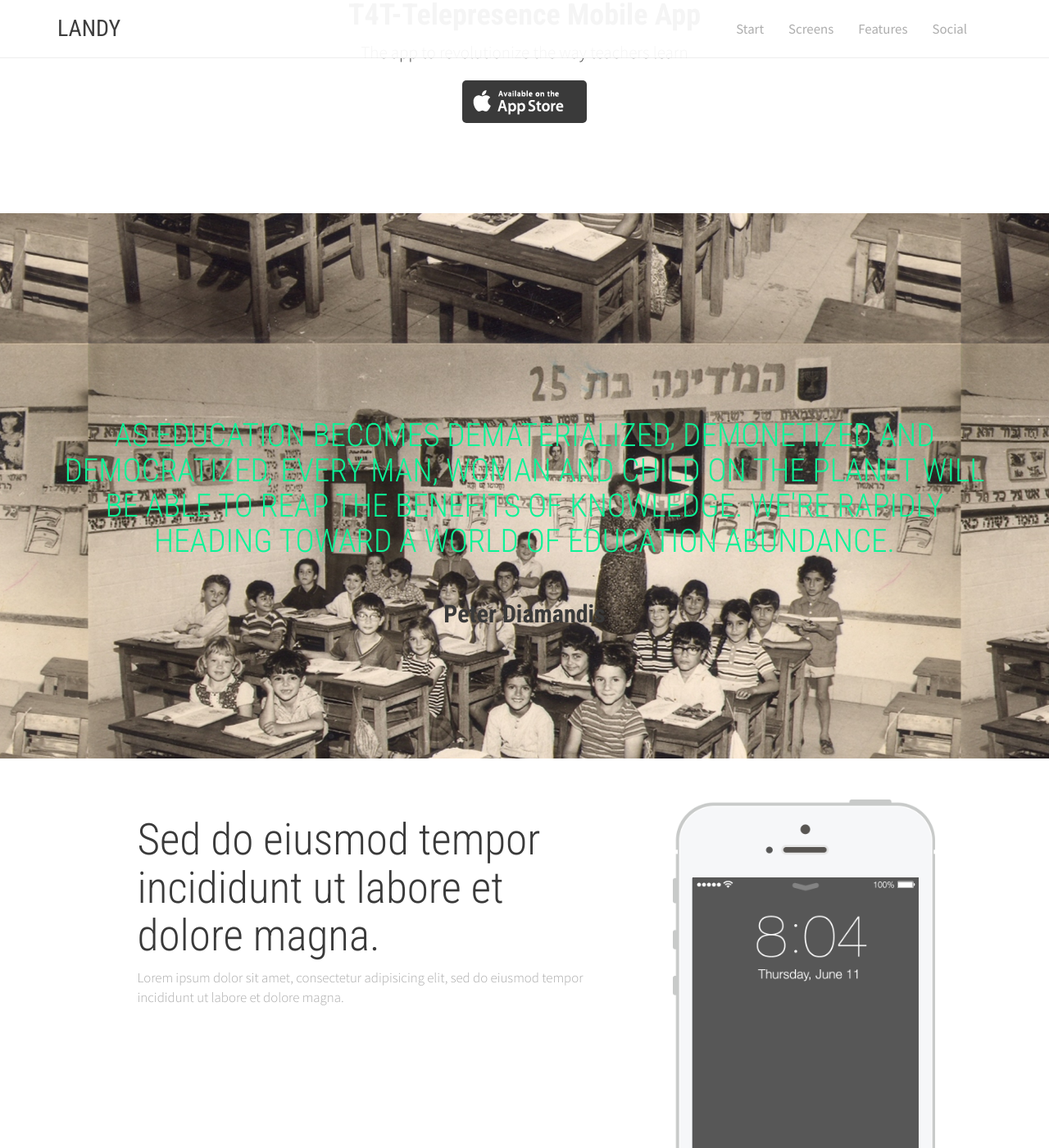
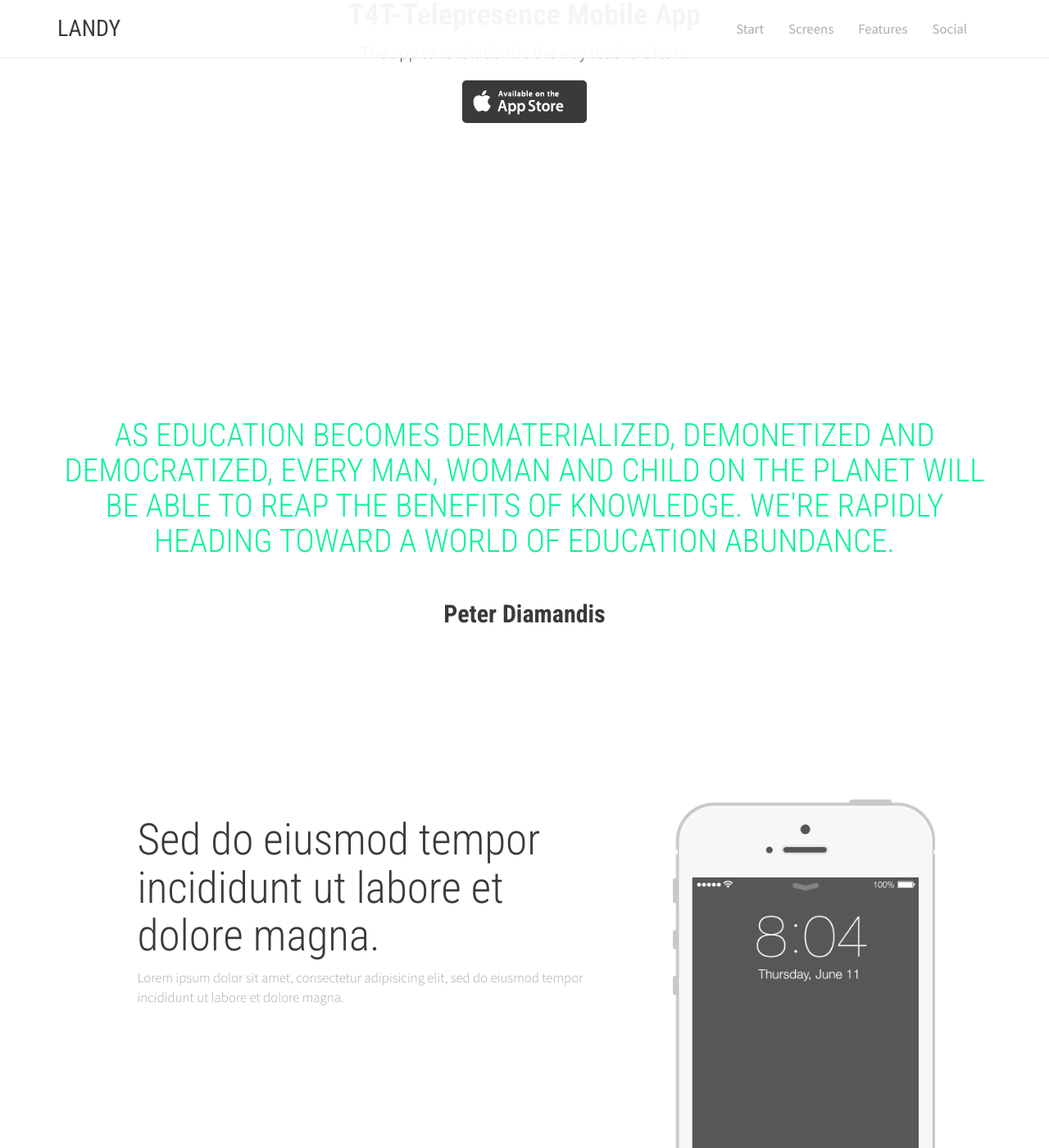
Before and after one commit to sawthinkar/sawthinkar.github.io, a Jekyll site: the page tot-telepresence/index.html, which Jekyll copies as it is, in a window 1280 px wide and 1400 px high, scrolled down 1081 px. Shown: the whole window at 82% size. Built offline with Jekyll 4.4.1, drawn with Linux system fonts in a browser that asks for light colours; some web fonts are replaced.

Commit message:
Update style.css

```diff
--- a/tot-telepresence/css/style.css
+++ b/tot-telepresence/css/style.css
@@ -237,9 +237,9 @@ header .carousel-indicators li {
 	overflow: hidden;
 	padding: 230px 0px 150px 0px;
 	min-height: 600px;
-	background: url('../img/dunes.jpg');
+	/*background: url('../img/dunes.jpg');*/
 	background-position: center;
-	/*background-repeat: repeat-x;*/
+	background-repeat: repeat-x;
 	color: white;
 }
 
```
